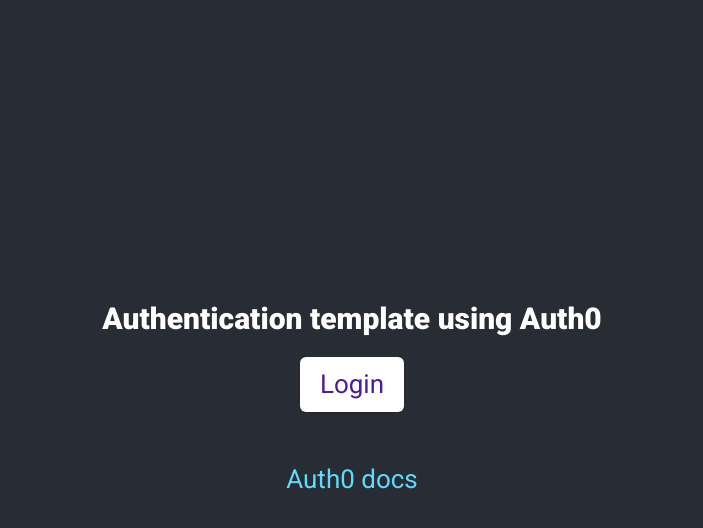
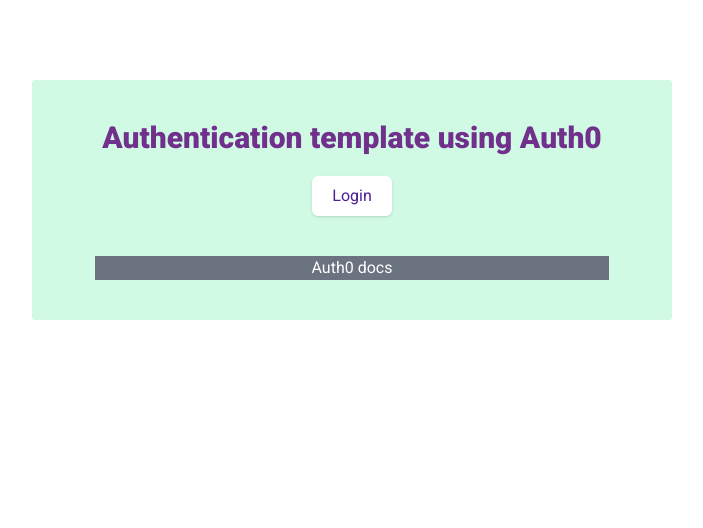
Before and after one commit to cjtay/template-auth0-react, a React (Create React App) app: page / in a window 1280 px wide. Shown: the top 528 px of the page, without its empty margins (288-991 px from the left). Built offline with nearby package versions, Linux system fonts and the light colour scheme.

Commit message:
minor style update

```diff
--- a/src/App.js
+++ b/src/App.js
@@ -1,13 +1,19 @@
 import React from 'react';
-import { Link } from 'react-router-dom';
+import { BrowserRouter as Router, Route, Switch } from 'react-router-dom';
 
-import { useAuth0 } from '@auth0/auth0-react';
+import { Auth0Provider, useAuth0 } from '@auth0/auth0-react';
 
-import './App.css';
+import Landing from './components/Landing';
+import Dashboard from './components/Dashboard';
+import Logout from './components/LogoutPage';
+import Unauthorised from './components/Unauthorised';
+import Error404 from './components/Error404';
+import PrivateRoute from './components/PrivateRoute';
+
+import './tailwind.css';
 
 function App() {
-    const { isLoading, isAuthenticated, user, loginWithRedirect, logout } =
-        useAuth0();
+    const { isAuthenticated, user } = useAuth0();
     console.log('isAuthenticated: ', isAuthenticated);
     let roles;
     if (user) {
@@ -16,38 +22,32 @@
     }
 
     return (
-        <div className='App'>
-            <header className='App-header'>
-                <h1>Authentication template using Auth0</h1>
-                {isLoading ? (
-                    <p>loading...</p>
-                ) : !isLoading && isAuthenticated ? (
-                    <>
-                        <button onClick={logout}>Logout</button>
-                        <p>Or go to:</p>
-                        <Link to='/dashboard'>
-                            <button>Dashboard</button>
-                        </Link>
-                    </>
-                ) : (
-                    <button
-                        className='mt-5 btn-light'
-                        onClick={loginWithRedirect}
-                    >
-                        Login
-                    </button>
-                )}
-
-                <a
-                    className='App-link'
-                    href='https://auth0.com/docs/quickstart/spa/react'
-                    target='_blank'
-                    rel='noopener noreferrer'
-                >
-                    Auth0 docs
-                </a>
-            </header>
-        </div>
+        <Auth0Provider
+            domain='dev-kcs-n29r.au.auth0.com'
+            clientId='kq77Q978g7x21DZb27VND7jLZqw4J4e4'
+            redirectUri='http://localhost:3000/dashboard'
+            audience='http://localhost:3001/api'
+        >
+            <Router>
+                <Switch>
+                    <Route exact path='/'>
+                        <Landing />
+                    </Route>
+                    <PrivateRoute exact path='/dashboard'>
+                        <Dashboard />
+                    </PrivateRoute>
+                    <Route exact path='/logout'>
+                        <Logout />
+                    </Route>
+                    <Route exact path='/unauthorised'>
+                        <Unauthorised />
+                    </Route>
+                    <Route exact path='*'>
+                        <Error404 />
+                    </Route>
+                </Switch>
+            </Router>
+        </Auth0Provider>
     );
 }
 
--- /dev/null
+++ b/src/components/Landing.js
@@ -0,0 +1,45 @@
+import React from 'react';
+import { Link } from 'react-router-dom';
+import { useAuth0 } from '@auth0/auth0-react';
+
+const Landing = () => {
+    const { isLoading, isAuthenticated, loginWithRedirect, logout } =
+        useAuth0();
+    return (
+        <div className='w-6/12 p-10 mx-auto my-20 bg-green-100 rounded'>
+            <header className='flex-col text-center text-swa-1'>
+                <h1>Authentication template using Auth0</h1>
+                {isLoading ? (
+                    <p>loading...</p>
+                ) : !isLoading && isAuthenticated ? (
+                    <>
+                        <button onClick={logout}>Logout</button>
+                        <p>Or go to:</p>
+                        <Link to='/dashboard'>
+                            <button>Dashboard</button>
+                        </Link>
+                    </>
+                ) : (
+                    <button
+                        className='mt-5 btn-light'
+                        onClick={loginWithRedirect}
+                    >
+                        Login
+                    </button>
+                )}
+                <div className='block w-11/12 mx-auto mt-10 text-center bg-gray-500'>
+                    <a
+                        className='text-white'
+                        href='https://auth0.com/docs/quickstart/spa/react'
+                        target='_blank'
+                        rel='noopener noreferrer'
+                    >
+                        Auth0 docs
+                    </a>
+                </div>
+            </header>
+        </div>
+    );
+};
+
+export default Landing;
--- a/src/index.js
+++ b/src/index.js
@@ -1,52 +1,10 @@
 import React from 'react';
 import ReactDOM from 'react-dom';
-import { BrowserRouter as Router, Route, Switch } from 'react-router-dom';
-import { Auth0Provider } from '@auth0/auth0-react';
-
-import './index.css';
 import App from './App';
-import Dashboard from './components/Dashboard';
-import Logout from './components/LogoutPage';
-import Unauthorised from './components/Unauthorised';
-import Error404 from './components/Error404';
-import PrivateRoute from './components/PrivateRoute';
-import reportWebVitals from './reportWebVitals';
-
-import './tailwind.css';
 
 ReactDOM.render(
     <React.StrictMode>
-        <Auth0Provider
-            domain='dev-kcs-n29r.au.auth0.com'
-            clientId='kq77Q978g7x21DZb27VND7jLZqw4J4e4'
-            redirectUri='http://localhost:3000/dashboard'
-            audience='http://localhost:3001/api'
-        >
-            <Router>
-                <Switch>
-                    <Route exact path='/'>
-                        <App />
-                    </Route>
-                    <PrivateRoute exact path='/dashboard'>
-                        <Dashboard />
-                    </PrivateRoute>
-                    <Route exact path='/logout'>
-                        <Logout />
-                    </Route>
-                    <Route exact path='/unauthorised'>
-                        <Unauthorised />
-                    </Route>
-                    <Route exact path='*'>
-                        <Error404 />
-                    </Route>
-                </Switch>
-            </Router>
-        </Auth0Provider>
+        <App />
     </React.StrictMode>,
     document.getElementById('root')
 );
-
-// If you want to start measuring performance in your app, pass a function
-// to log results (for example: reportWebVitals(console.log))
-// or send to an analytics endpoint. Learn more: https://bit.ly/CRA-vitals
-reportWebVitals();
```
